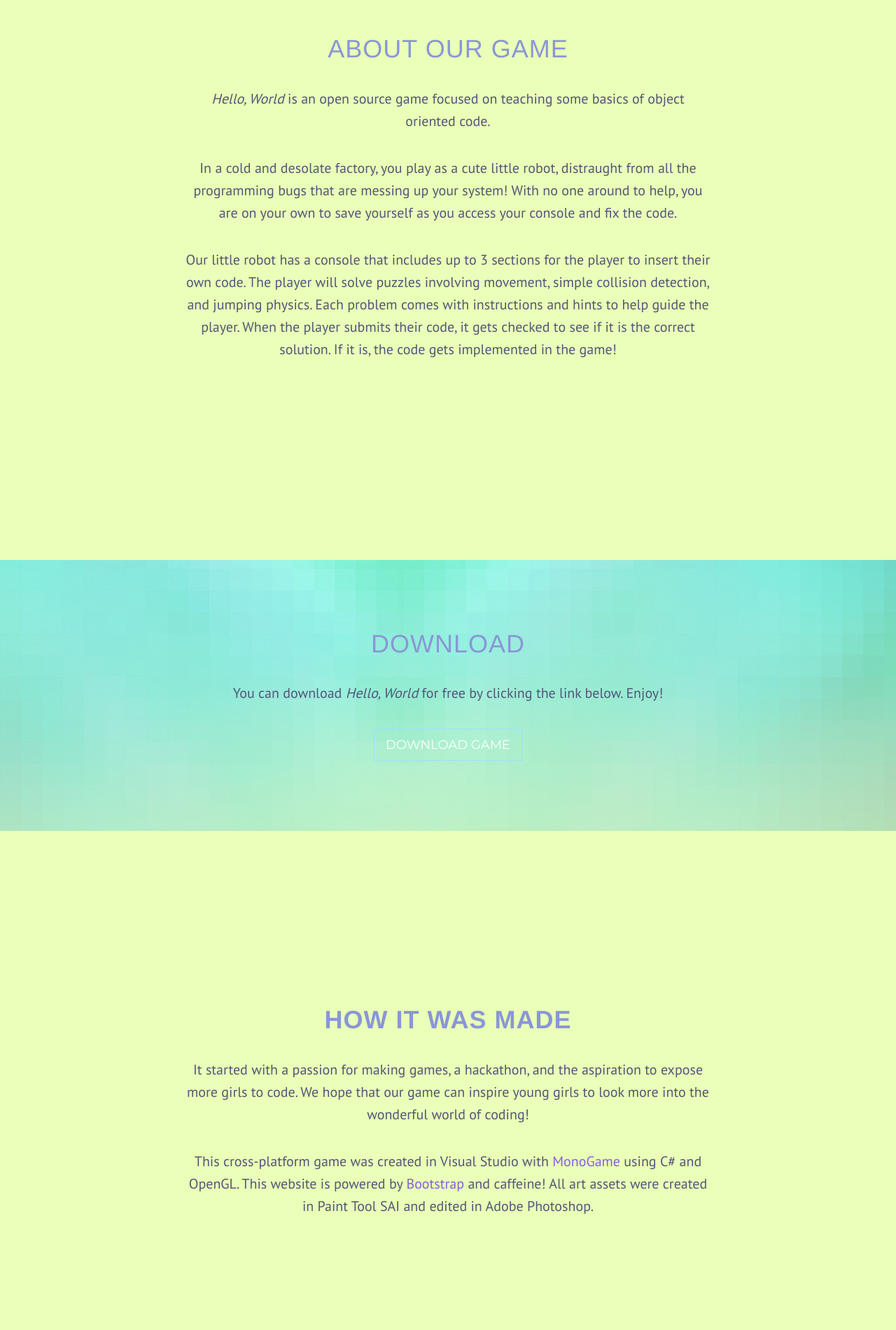
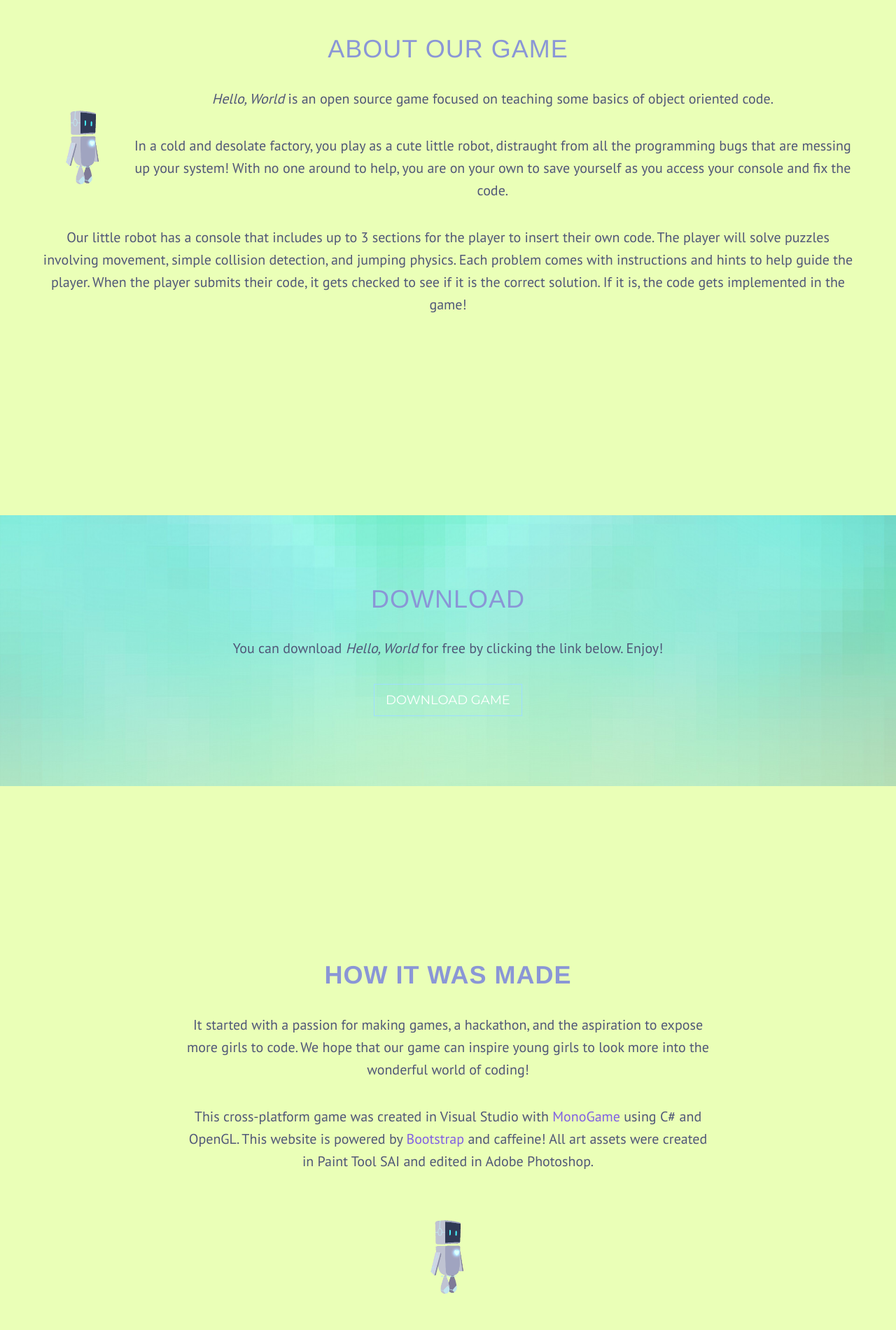
Before and after one commit to CatherineN/WiCHacks2017-website, a website: page wichacks2017/index.html in a window 1280 px wide. Shown: the part 1000-2900 px from the top of the page at 70% size. Drawn offline with nearby package versions, Linux system fonts and the light colour scheme; a web font is replaced by a local one.

Commit message:
just spiffin' things up

```diff
--- a/wichacks2017/css/customCSS.css
+++ b/wichacks2017/css/customCSS.css
@@ -47,6 +47,15 @@ a:visited{
 	color: white;
 }
 
+.gif{
+	float: left;
+	height: 160px;
+}
+
+#gif2{
+	float: none;
+}
+
 .the-team {
 	margin: 10%;
 	font-size: 16pt;
--- a/wichacks2017/index.html
+++ b/wichacks2017/index.html
@@ -101,9 +101,10 @@
 
     <!-- Game Info Section -->
     <section id="about" class="container content-section text-center">
-        <div class="row">
+        <div class="row"
             <div class="col-lg-8 col-lg-offset-2">
                 <h1><span class="light">About Our Game</span></h1>
+				<img class="gif" src="img/spritrest.gif" alt="player sprite">
                 <p><em>Hello, World</em> is an open source game focused on teaching
 				some basics of object oriented code.</p>
                 <p>In a cold and desolate factory, you play as a cute little robot,
@@ -115,6 +116,7 @@
 				collision detection, and jumping physics. Each problem comes with instructions and
 				hints to help guide the player. When the player submits their code, it gets checked
 				to see if it is the correct solution. If it is, the code gets implemented in the game!</p>
+
             </div>
         </div>
     </section>
@@ -126,7 +128,7 @@
                 <div class="col-lg-8 col-lg-offset-2">
                     <h1><span class="light">Download</span></h1>
                     <p>You can download <em>Hello, World</em> for free by clicking the link below. Enjoy!</p>
-                    <a href="#" class="btn btn-default btn-lg">Download Game</a>
+                    <a href="https://github.com/KatWeis/HelloWorldv2" class="btn btn-default btn-lg" target="blank">Download Game</a>
                 </div>
             </div>
         </div>
@@ -143,6 +145,7 @@
 				using C# and OpenGL. This website is powered by <a href = "https://startbootstrap.com/template-overviews/grayscale/">Bootstrap</a>
 				 and caffeine! All art assets were created in Paint Tool SAI and edited in Adobe Photoshop.
 				</p>
+				<img class="gif" id="gif2" src="img/spritrest.gif" alt="player sprite">
             </div>
         </div>
     </section>
```
Also changed, not shown: wichacks2017/img/spritrest.gif (added).
